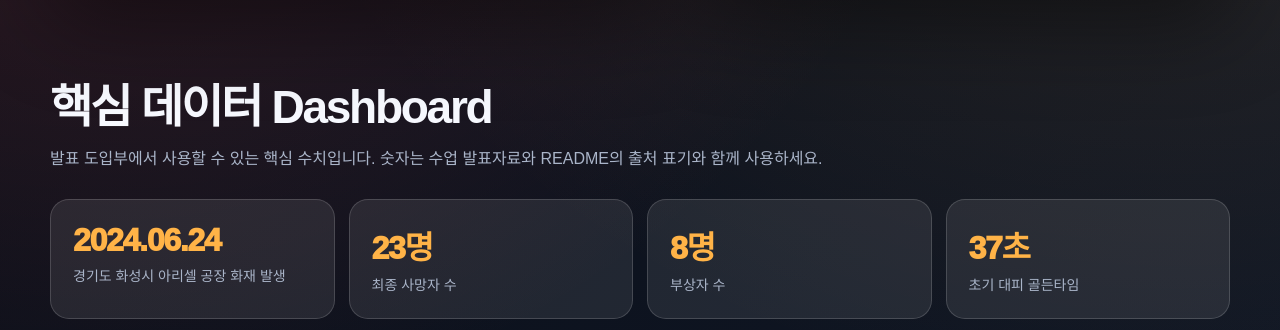
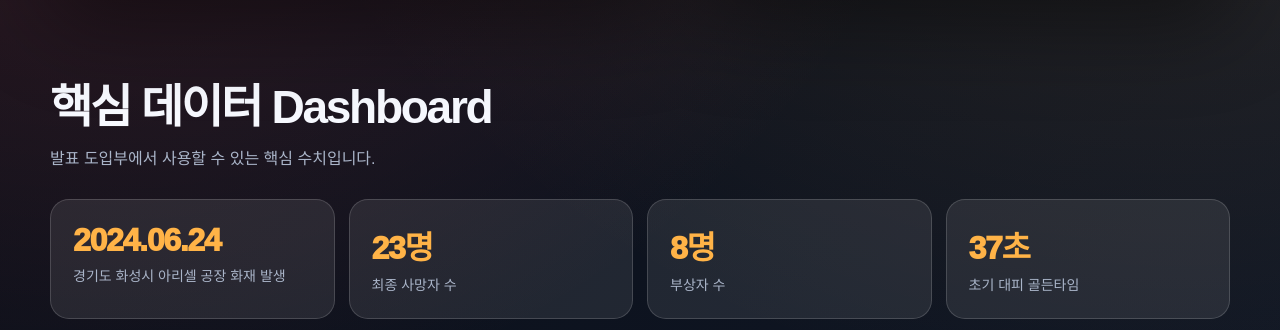
Before and after one commit to edwardyugay/aricell-safety-type-test, a plain HTML site: page index.html in a window 1280 px wide. Shown: the part 716-1046 px from the top of the page. Drawn offline with Linux system fonts and the light colour scheme.

Commit message:
Update index.html

```diff
--- a/index.html
+++ b/index.html
@@ -669,7 +669,6 @@
         <h2 class="section-title">핵심 데이터 Dashboard</h2>
         <p class="section-desc">
           발표 도입부에서 사용할 수 있는 핵심 수치입니다.
-          숫자는 수업 발표자료와 README의 출처 표기와 함께 사용하세요.
         </p>
 
         <div class="facts-grid">
```
